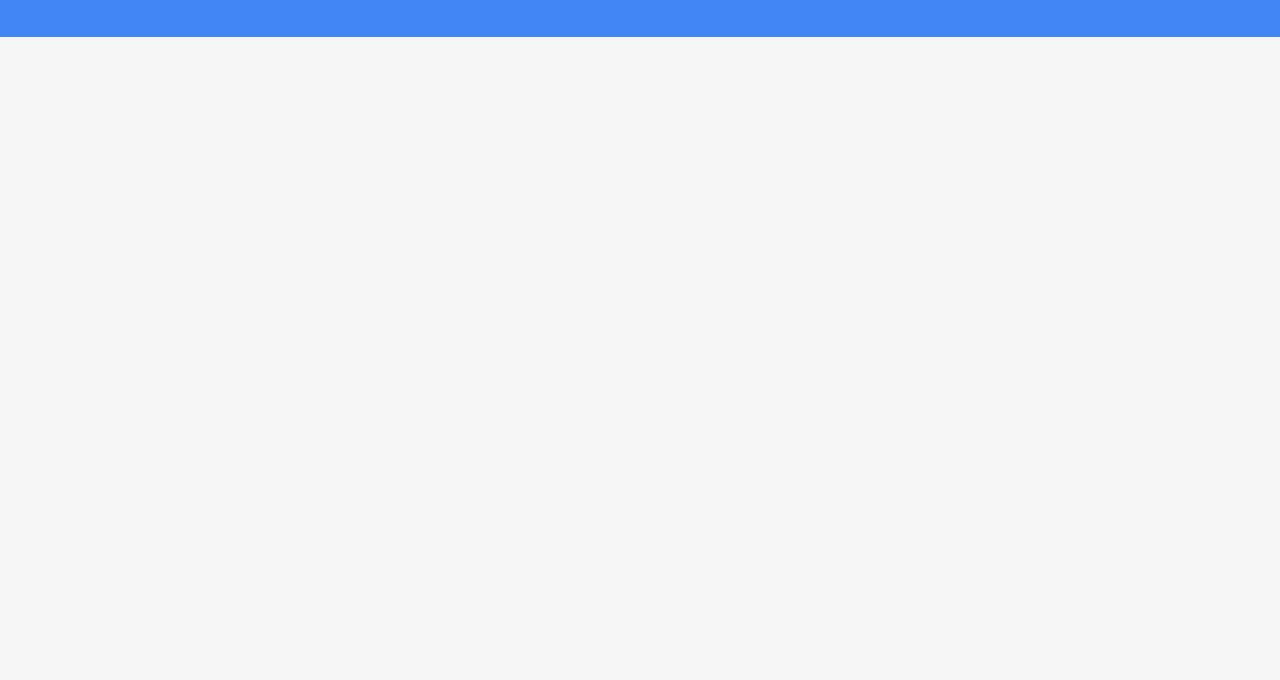
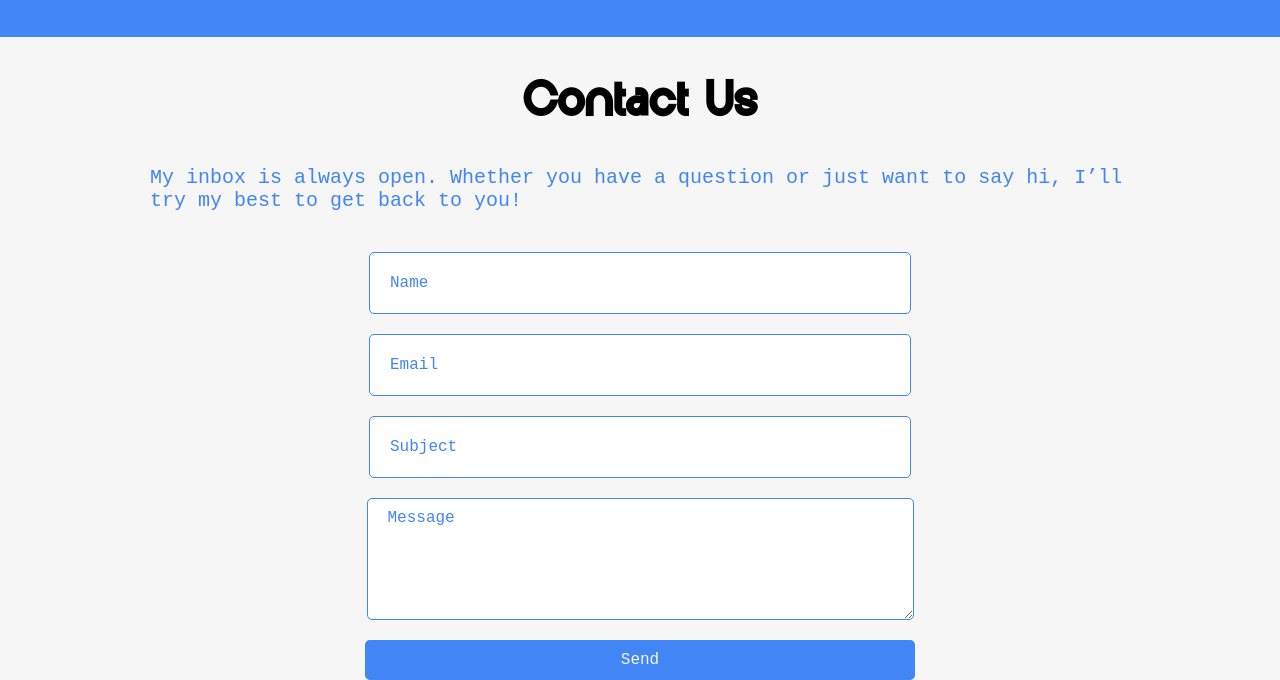
Before and after one commit to Revou-Coding-Camp/codingcamp-8-sep-25-carolusbrisky, a plain HTML site: page index.html in a window 1280 px wide. Shown: the part 1434-2114 px from the top of the page. Before the commit the page ends 1471 px from the top, so only its background shows below. Drawn offline with Linux system fonts and the light colour scheme.

Commit message:
feat : section contact

```diff
--- a/assets/css/style.css
+++ b/assets/css/style.css
@@ -1,7 +1,6 @@
 :root {
     --color-primary : #4285F4;
     --color-secondary : #F6F6F6;
-    --color-tertiary : #77a6f3;
 
     --color-black : #000000;
     --color-white : #FFFFFF;
@@ -104,9 +103,9 @@ main .hero h1 {
 }
 
 main .hero p {
-    font-size: 20px;
+    font-size: 30px;
     margin-bottom: 40px;
-    color: var(--color-tertiary);
+    color: var(--color-primary);
     font-family: var(--font-primary);
 }
 
@@ -192,3 +191,90 @@ main .about .about-image {
     margin-top: 50px;
     margin-bottom: 50px;
 }
+
+/* Main Contact Section */
+
+main .contact {
+    display: flex;
+    flex-direction: column;
+    min-height: 80vh;
+    padding-left: 150px;
+    padding-right: 150px;
+    background-color: var(--color-secondary);
+    justify-content: center;
+    align-items: center;
+}
+
+main .contact h1 {
+    font-size: 50px;
+    margin-bottom: 20px;
+    font-family: var(--font-secondary);
+    color: var(--color-black);
+}
+
+main .contact p {
+    font-size: 20px;
+    margin-bottom: 40px;
+    color: var(--color-primary);
+    font-family: var(--font-primary);
+}
+
+main .contact form {
+    display: flex;
+    flex-direction: column;
+    justify-content: center;
+    align-items: center;
+}
+
+main .contact form input {
+    width: 500px;
+    height: 40px;
+    margin-bottom: 20px;
+    border-radius: 5px;
+    border: 1px solid var(--color-primary);
+    padding: 10px 20px;
+    font-size: 16px;
+    font-family: var(--font-primary);
+}
+
+main .contact form textarea {
+    height: 100px;
+    width: 505px;
+    font-size: 16px;
+    border-radius: 5px;
+    border: 1px solid var(--color-primary);
+    padding: 10px 20px;
+}
+
+main .contact form input:focus,
+main .contact form textarea:focus {
+    border-color: var(--color-secondary);
+    background-color: var(--color-primary);
+    outline-color: var(--color-secondary);
+    color: var(--color-secondary);
+}
+
+main .contact form input::placeholder,textarea::placeholder {
+    color: var(--color-primary);
+    font-family: var(--font-primary);
+    font-size: 16px;
+}
+
+main .contact form button {
+    margin-top: 20px;
+    width: 550px;
+    height: 40px;
+    border-radius: 5px;
+    border: none;
+    background-color: var(--color-primary);
+    color: var(--color-secondary);
+    cursor: pointer;
+    font-size: 16px;
+    font-family: var(--font-primary);
+}
+
+main .contact form button:hover {
+    background-color: var(--color-secondary);
+    color: var(--color-primary);
+    border: var(--color-primary) 1px solid;
+}
--- a/index.html
+++ b/index.html
@@ -36,6 +36,17 @@
             </div>
             <div class="about-image"></div>
         </section>
+        <section class="contact">
+            <h1>Contact Us</h1>
+            <p>My inbox is always open. Whether you have a question or just want to say hi, I’ll try my best to get back to you!</p>
+            <form action="">
+                <input type="text" placeholder="Name">
+                <input type="email" placeholder="Email">
+                <input type="text" placeholder="Subject">
+                <textarea placeholder="Message"></textarea>
+                <button type="submit">Send</button>
+            </form>
+        </section>
     </main>
     <footer>
 
```
